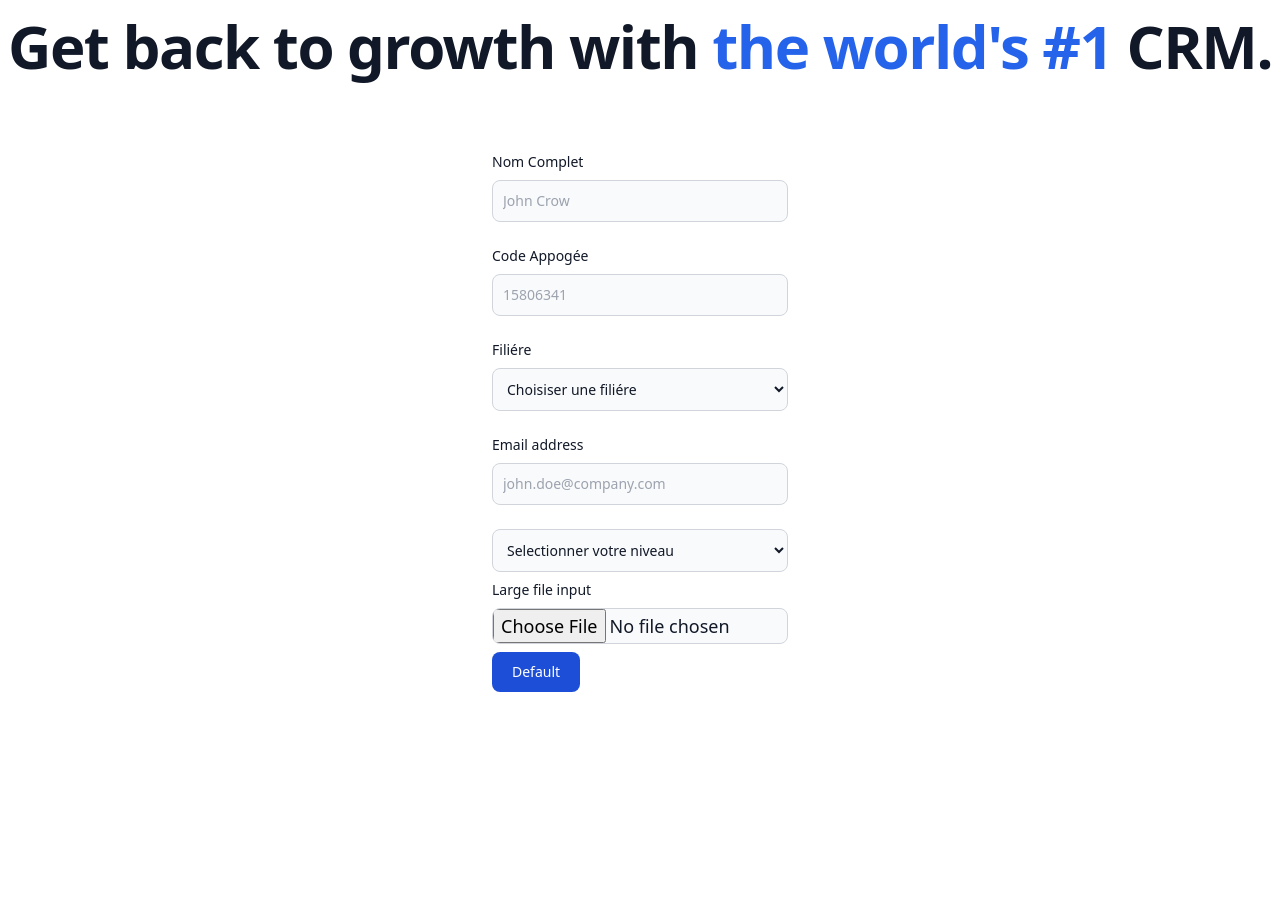
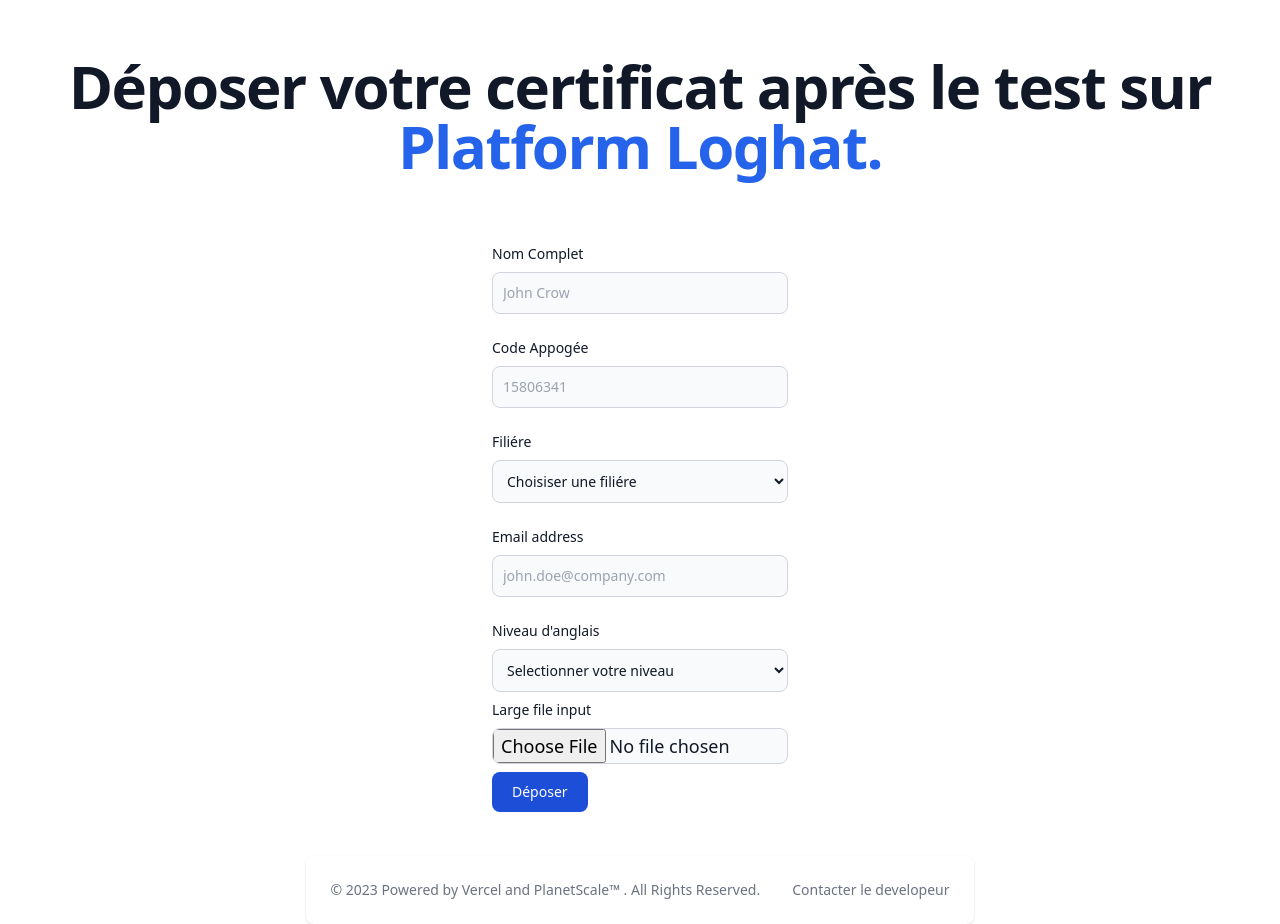
Before and after one commit to sumatoken/university-student-relations, a Next.js app: page / in a window 1280 px wide. Before the commit the page ends 800 px from the top, so only its background shows below. Built offline with nearby package versions, Linux system fonts and the light colour scheme.

Commit message:
UX tweaks

```diff
--- a/package.json
+++ b/package.json
@@ -21,6 +21,7 @@
     "next": "13.1.6",
     "react": "18.2.0",
     "react-dom": "18.2.0",
+    "react-toastify": "^9.1.1",
     "typescript": "4.9.5"
   },
   "devDependencies": {
--- a/src/app/layout.tsx
+++ b/src/app/layout.tsx
@@ -1,3 +1,4 @@
+import { ToastContainer } from "react-toastify";
 import "./globals.css";
 
 export default function RootLayout({
--- a/src/app/page.tsx
+++ b/src/app/page.tsx
@@ -1,9 +1,8 @@
 "use client";
-import Image from "next/image";
 import { Inter } from "@next/font/google";
-import styles from "./page.module.css";
 import { ChangeEvent, MouseEvent, useEffect, useState } from "react";
-
+import { ToastContainer, toast } from "react-toastify";
+import "react-toastify/dist/ReactToastify.css";
 const inter = Inter({ subsets: ["latin"] });
 
 export default function Home() {
@@ -47,8 +46,19 @@
     }
 
     try {
+      toast.info("Chargement...", {
+        position: "bottom-center",
+        autoClose: 500,
+        hideProgressBar: false,
+        closeOnClick: true,
+        pauseOnHover: true,
+        draggable: true,
+        progress: undefined,
+        theme: "light",
+      });
       var formData = new FormData();
       formData.append("media", file);
+      formData.append("studentName", form.fullname);
 
       const res = await fetch("/api/upload", {
         method: "POST",
@@ -70,13 +80,15 @@
         return;
       }
 
-      sendFormData();
+      sendFormData(e);
     } catch (error) {
       console.error(error);
       alert("Sorry! something went wrong.");
     }
   };
-  const sendFormData = async () => {
+  const sendFormData = async (e: MouseEvent<HTMLButtonElement>) => {
+    e.preventDefault();
+    try {
       const res = await fetch("/api/form", {
         method: "POST",
         body: JSON.stringify(form),
@@ -95,13 +107,48 @@
         alert(error || "Sorry! something went wrong.");
         return;
       }
+      toast.success("Succès!", {
+        position: "bottom-center",
+        autoClose: 5000,
+        hideProgressBar: false,
+        closeOnClick: true,
+        pauseOnHover: true,
+        draggable: true,
+        progress: undefined,
+        theme: "light",
+      });
+    } catch (error) {
+      toast.error("Réessayez plus tard", {
+        position: "bottom-center",
+        autoClose: 5000,
+        hideProgressBar: false,
+        closeOnClick: true,
+        pauseOnHover: true,
+        draggable: true,
+        progress: undefined,
+        theme: "light",
+      });
+    }
   };
   return (
-    <div className="mt-4 flex flex-col gap-12 items-center justify-center">
-      <h1 className="mb-4 text-4xl font-extrabold leading-none tracking-tight text-gray-900 md:text-5xl lg:text-6xl dark:text-white">
-        Get back to growth with{" "}
-        <span className="text-blue-600 dark:text-blue-500">the world's #1</span>{" "}
-        CRM.
+    <div className="mt-4 flex flex-col gap-6 items-center justify-center">
+      <ToastContainer
+        position="bottom-center"
+        autoClose={5000}
+        hideProgressBar={false}
+        newestOnTop={false}
+        closeOnClick
+        rtl={false}
+        pauseOnFocusLoss
+        draggable
+        pauseOnHover
+        theme="light"
+      />
+      <h1 className="md:mb-4 mb-1 p-4 text-4xl text-center font-extrabold leading-none tracking-tight text-gray-900 md:text-5xl lg:text-6xl dark:text-white">
+        Déposer votre certificat après le test sur{" "}
+        <span className="text-blue-600 dark:text-blue-500">
+          Platform Loghat.
+        </span>{" "}
       </h1>
       <div className="w-full md:w-1/4">
         <form className="w-full p-3" onSubmit={(e) => e.preventDefault()}>
@@ -176,6 +223,12 @@
               onChange={(e) => setForm({ ...form, email: e.target.value })}
             />
           </div>
+          <label
+            htmlFor="level"
+            className="block mb-2 text-sm font-medium text-gray-900 dark:text-white"
+          >
+            Niveau d'anglais
+          </label>
           <select
             id="level"
             className="bg-gray-50 border border-gray-300 text-gray-900 text-sm rounded-lg focus:ring-blue-500 focus:border-blue-500 block w-full p-2.5 dark:bg-gray-700 dark:border-gray-600 dark:placeholder-gray-400 dark:text-white dark:focus:ring-blue-500 dark:focus:border-blue-500"
@@ -206,10 +259,23 @@
             className="mt-2 text-white bg-blue-700 hover:bg-blue-800 focus:ring-4 focus:ring-blue-300 font-medium rounded-lg text-sm px-5 py-2.5 mr-2 mb-2 dark:bg-blue-600 dark:hover:bg-blue-700 focus:outline-none dark:focus:ring-blue-800"
             onClick={(e) => onUploadFile(e)}
           >
-            Default
+            Déposer
           </button>
         </form>
       </div>
+
+      <footer className="p-4 bg-white rounded-lg shadow md:flex md:items-center gap-8 md:justify-between md:p-6 dark:bg-gray-800">
+        <span className="text-sm text-gray-500 sm:text-center dark:text-gray-400">
+          © 2023 Powered by Vercel and PlanetScale™ . All Rights Reserved.
+        </span>
+        <ul className="flex flex-wrap items-center mt-3 text-sm text-gray-500 dark:text-gray-400 sm:mt-0">
+          <li>
+            <a href="mailto:bermime@gmail.com" className="hover:underline">
+              Contacter le developeur
+            </a>
+          </li>
+        </ul>
+      </footer>
     </div>
   );
 }
--- a/src/pages/api/upload.ts
+++ b/src/pages/api/upload.ts
@@ -21,7 +21,7 @@
   try {
     const { fields, files } = await parseForm(req);
 
-    console.log({ fields, files });
+    console.log("requettttt", req.body);
   } catch (e) {
     if (e instanceof FormidableError) {
       res.status(e.httpCode || 400).json({ data: null, error: e.message });
```
Also changed, not shown: 14 other files (tests, documents, lock files or other folders). Lines whose indentation alone changed are shown as unchanged.
